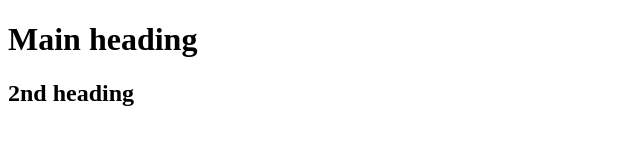
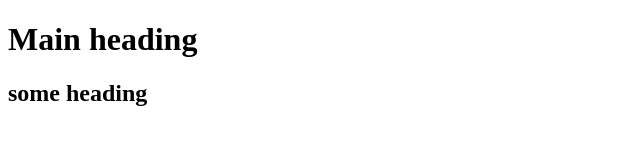
Before and after one commit to MacJ13/git-remote-test, a plain HTML site: page index.html in a window 1280 px wide. Shown: the full height of the page, 0-640 px from the left. Drawn offline with Linux system fonts and the light colour scheme.

Commit message:
Update h2

```diff
--- a/index.html
+++ b/index.html
@@ -7,6 +7,6 @@
   </head>
   <body>
     <h1>Main heading</h1>
-    <h2>2nd heading</h2>
+    <h2>some heading</h2>
   </body>
 </html>
```
